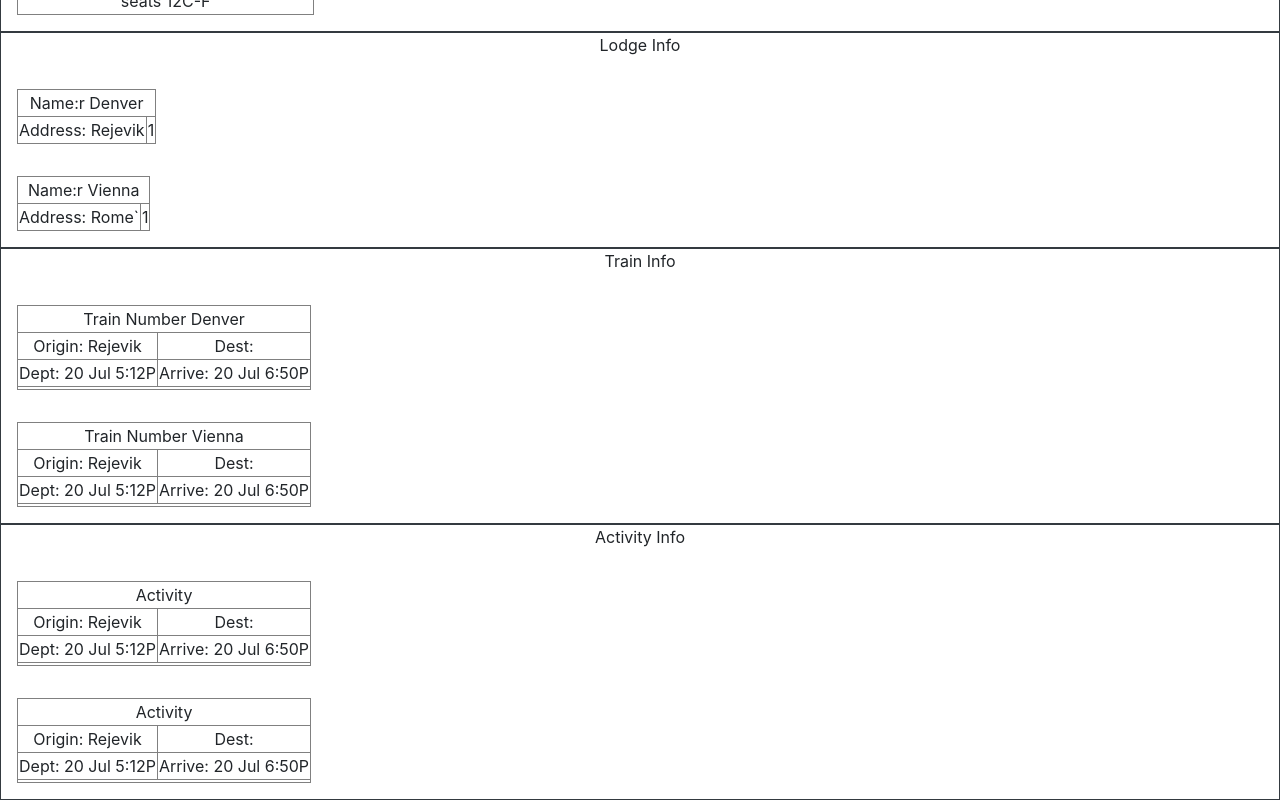
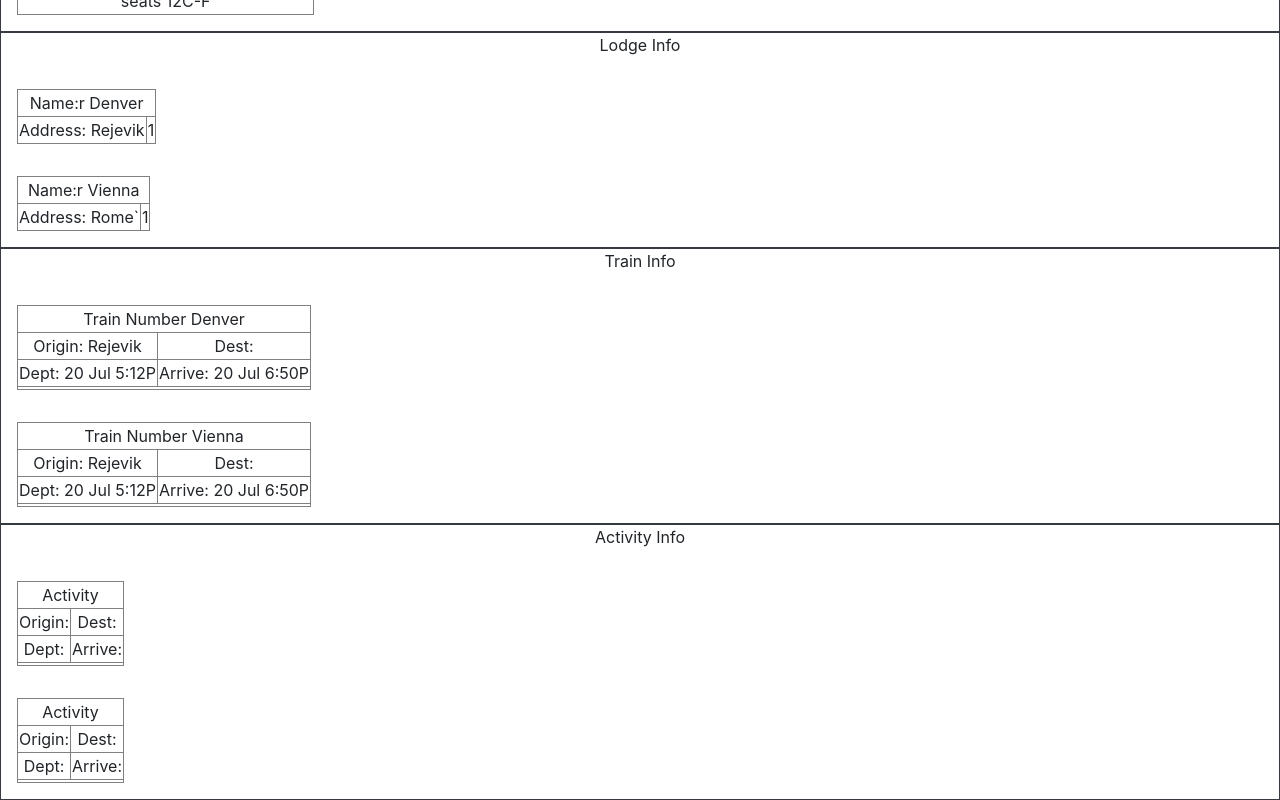
Before and after one commit to mcliff1/europe2019, a React (Create React App) app: page / in a window 1280 px wide. Shown: the part 856-1656 px from the top of the page. Built offline with nearby package versions, Linux system fonts and the light colour scheme.

Commit message:
updates for activity

```diff
--- a/src/components/ActivityInfo.jsx
+++ b/src/components/ActivityInfo.jsx
@@ -4,19 +4,15 @@ import ActivityDetail from './ActivityDetail';
 const trainInfo = [
   {
     name: "Denver",
-    origin: "Rejevik",
-    destination: "",
-    departure: "20 Jul 5:12P",
-    arrival: "20 Jul 6:50P",
-    note: ""
+    date: "20 Jul 6:50P",
+    note: "",
+    url: ""
   },
   {
-    name: "Vienna",
-    origin: "Rejevik",
-    destination: "",
-    departure: "20 Jul 5:12P",
-    arrival: "20 Jul 6:50P",
-    note: ""
+    name: "Munich General Info",
+    date: "20 Jul 6:50P",
+    note: "",
+    url: "https://www.muenchen.de/int/en.html"
   }
 ]
 
--- a/src/components/FlightInfo.jsx
+++ b/src/components/FlightInfo.jsx
@@ -40,7 +40,7 @@ const flightInfo = [
     destination: "Reykjavik",
     departure: "27 Jul 2:05P",
     arrival: "27 Jul 4:00P",
-    note: "terminal 1; seatsA-D"
+    note: "terminal 1; seats 12A-D"
   },
   {
     flight_number: "FI671",
--- a/src/components/LodgeInfo.jsx
+++ b/src/components/LodgeInfo.jsx
@@ -7,6 +7,7 @@ const lodgeInfo = [
     address: "Rejevik",
     departure: "20 Jul 5:12P",
     arrival: "20 Jul 6:50P",
+    url: "",
     note: ""
   },
   {
@@ -14,6 +15,7 @@ const lodgeInfo = [
     address: "Rome`",
     departure: "20 Jul 5:12P",
     arrival: "20 Jul 6:50P",
+    url: "",
     note: ""
   }
 ]
```
Also changed, not shown: 1 other file (tests, documents, lock files or other folders).
